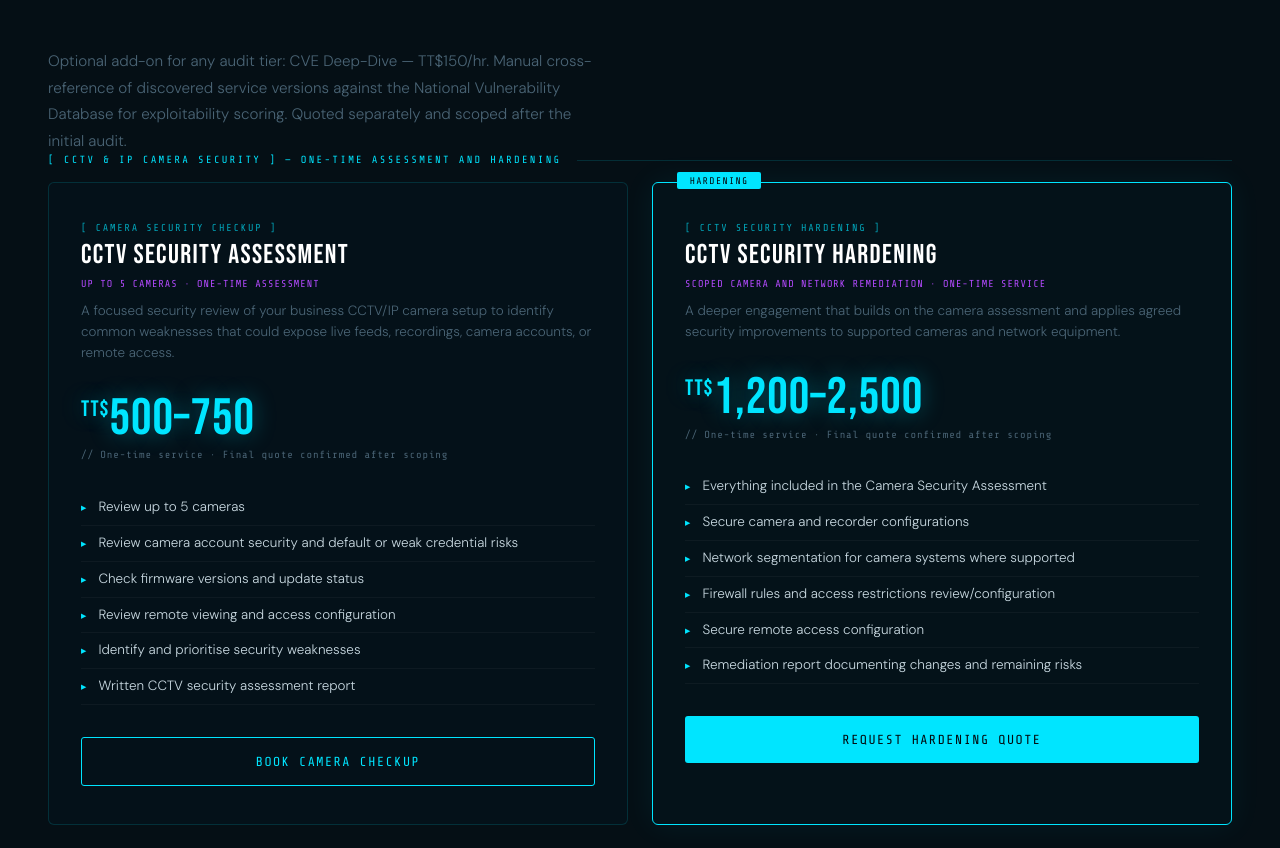
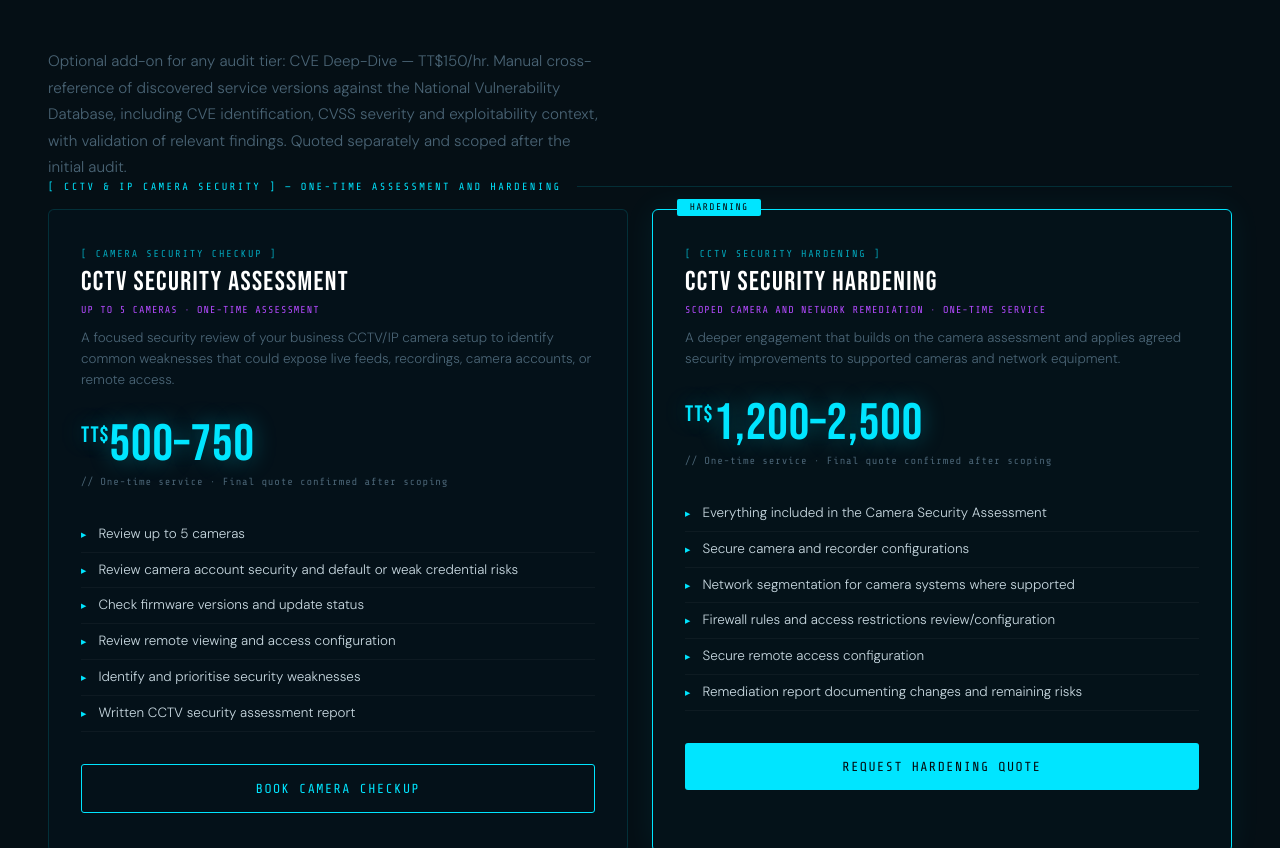
Before and after one commit to trintechdigitaldefense/trintechdigitaldefense.github.io, a plain HTML site: page index.html in a window 1280 px wide. Shown: the part 6713-7561 px from the top of the page. Drawn offline with nearby package versions, Linux system fonts and the light colour scheme.

Commit message:
copy: clarify CVE Deep-Dive assessment wording

```diff
--- a/index.html
+++ b/index.html
@@ -286,7 +286,7 @@ a:focus-visible,button:focus-visible{outline:2px solid var(--cyan);outline-offse
       <a href="https://wa.me/18683620679?text=Hi%20TrinTech%2C%20I%20would%20like%20a%20Full%20Exposure%20Audit." target="_blank" rel="noopener" class="btn-cyan" style="width:100%;text-align:center;display:block;margin-top:1.5rem;">Book Full Exposure Audit</a>
     </div>
   </div>
-  <p class="s-sub" style="margin-top:1rem">Optional add-on for any audit tier: CVE Deep-Dive — TT$150/hr. Manual cross-reference of discovered service versions against the National Vulnerability Database for exploitability scoring. Quoted separately and scoped after the initial audit.</p>
+  <p class="s-sub" style="margin-top:1rem">Optional add-on for any audit tier: CVE Deep-Dive — TT$150/hr. Manual cross-reference of discovered service versions against the National Vulnerability Database, including CVE identification, CVSS severity and exploitability context, with validation of relevant findings. Quoted separately and scoped after the initial audit.</p>
   <div class="pricing-cat">[ CCTV &amp; IP CAMERA SECURITY ] — One-time assessment and hardening</div>
   <div class="baseline-grid">
     <div class="pkg">
```
